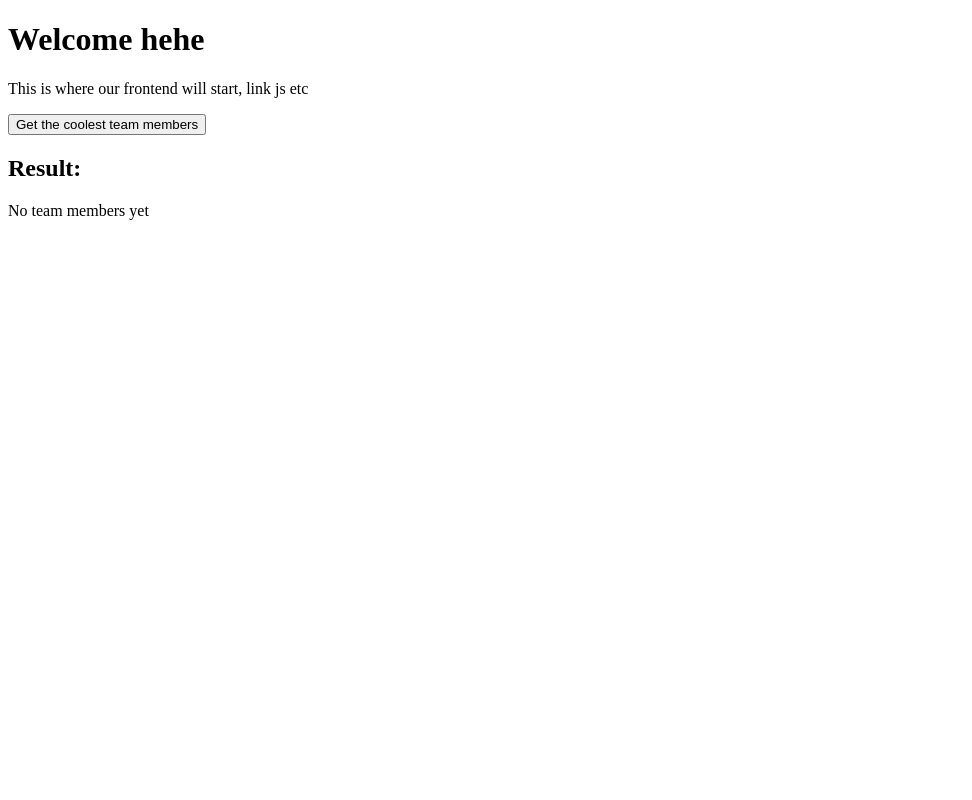
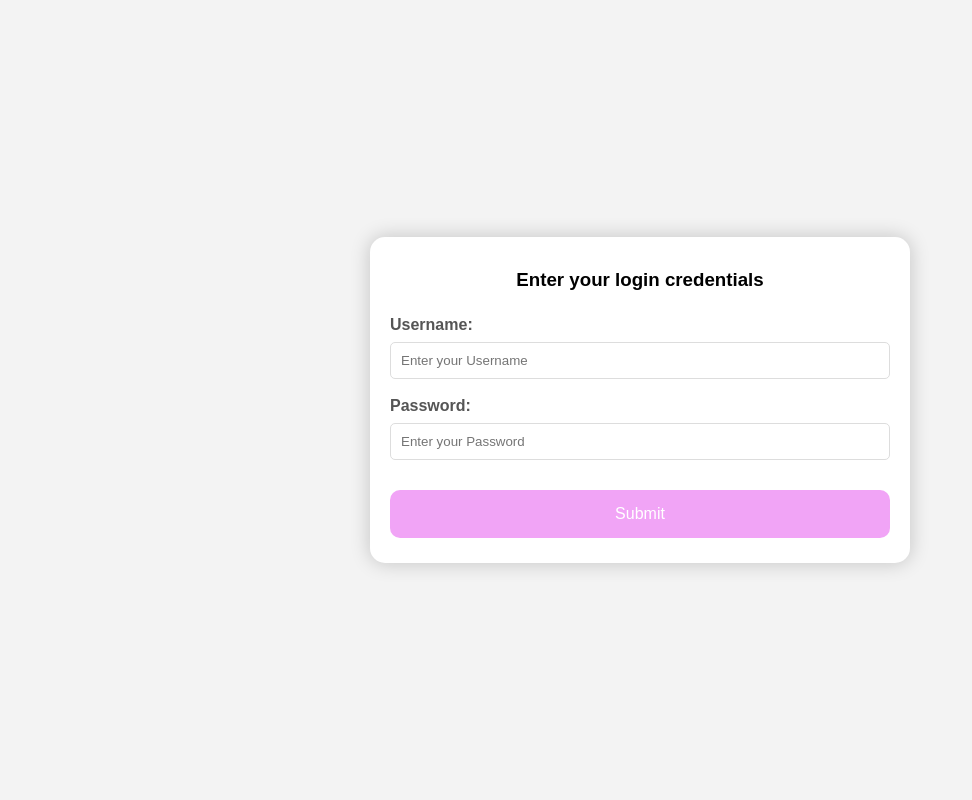
Before and after one commit to daniCodes1/nwhacks, a Flask app: page / in a window 1280 px wide. Shown: the whole page, without its empty margins (0-972 px from the left). Run offline with Flask 3, Linux system fonts and the light colour scheme.

Commit message:
Add login and route to main

```diff
--- a/app.py
+++ b/app.py
@@ -9,14 +9,15 @@ app = Flask(__name__)
 def index():
     return render_template('login.html')
 
-@app.route("/concatenate")
-def concatenate():
-    # Could also just get it from frontend just an eg of routing
-    str1 = "Adrian"
-    str2 = "Michael"
-    str3 = "Rishabh"
-    result = str1 + " " + str2 + " " + str3
-    return jsonify({"result": result})
+@app.route('/login', methods=['POST'])
+def handle_login():
+    # In case we ever need this info:
+    # username = request.form.get('first')
+    # password = request.form.get('password')
+
+    # Perform more validation or authentication here if needed
+    return render_template('main.html')  # Render the main.html page
+
 
 if __name__ == "__main__":
     app.run(host='127.0.0.1', port=8080)
--- /dev/null
+++ b/static/style.css
@@ -0,0 +1,65 @@
+/*style.css*/
+body {
+    display: flex;
+    align-items: center;
+    justify-content: center;
+    font-family: sans-serif;
+    line-height: 1.5;
+    min-height: 100vh;
+    background: #f3f3f3;
+    flex-direction: column;
+    margin: 0;
+}
+
+.main {
+    background-color: #fff;
+    border-radius: 15px;
+    box-shadow: 0 0 20px rgba(0, 0, 0, 0.2);
+    padding: 10px 20px;
+    transition: transform 0.2s;
+    width: 500px;
+    text-align: center;
+}
+
+h1 {
+    color: #f1a4f6;
+}
+
+label {
+    display: block;
+    width: 100%;
+    margin-top: 10px;
+    margin-bottom: 5px;
+    text-align: left;
+    color: #555;
+    font-weight: bold;
+}
+
+input {
+    display: block;
+    width: 100%;
+    margin-bottom: 15px;
+    padding: 10px;
+    box-sizing: border-box;
+    border: 1px solid #ddd;
+    border-radius: 5px;
+}
+
+button {
+    padding: 15px;
+    border-radius: 10px;
+    margin-top: 15px;
+    margin-bottom: 15px;
+    border: none;
+    color: white;
+    cursor: pointer;
+    background-color: #f1a4f6;
+    width: 100%;
+    font-size: 16px;
+}
+
+.wrap {
+    display: flex;
+    justify-content: center;
+    align-items: center;
+}
--- a/templates/login.html
+++ b/templates/login.html
@@ -1,20 +1,40 @@
 <!DOCTYPE html>
 <html>
+
+<head>
+    <title>HTML Login Form</title>
+    <link rel="stylesheet" href="static/style.css">
+</head>
+
 <body>
+    <div class="main">
+        <h3>Enter your login credentials</h3>
+        <form action="/login" method="POST">
+            <label for="first">
+                Username:
+            </label>
+            <input type="text" id="first" name="first"
+                placeholder="Enter your Username" required>
 
-<h1>Welcome hehe</h1>
-<p>This is where our frontend will start, link js etc</p>
-<button type="button" onclick="concatenateStrings()">Get the coolest team members</button>
+            <label for="password">
+                Password:
+            </label>
+            <input type="password" id="password" name="password"
+                placeholder="Enter your Password" required>
 
-<h2>Result:</h2>
-<p id="result">No team members yet</p>
-<script>
-    async function concatenateStrings() {
-        const response = await fetch(`/concatenate`);
-        const data = await response.json();
+            <div class="wrap">
+                <button type="submit">
+                    Submit
+                </button>
+            </div>
+        </form>
+        <!-- For future reference if we ever need to add this-->
+        <!-- <p>Not registered? -->
+            <!-- <a href="#" style="text-decoration: none;">
+                Create an account
+            </a> -->
+        <!-- </p> -->
+    </div>
+</body>
 
-        document.getElementById('result').textContent = `Result: ${data.result}`;
-    }
-</script>
-</body>
 </html>
```
